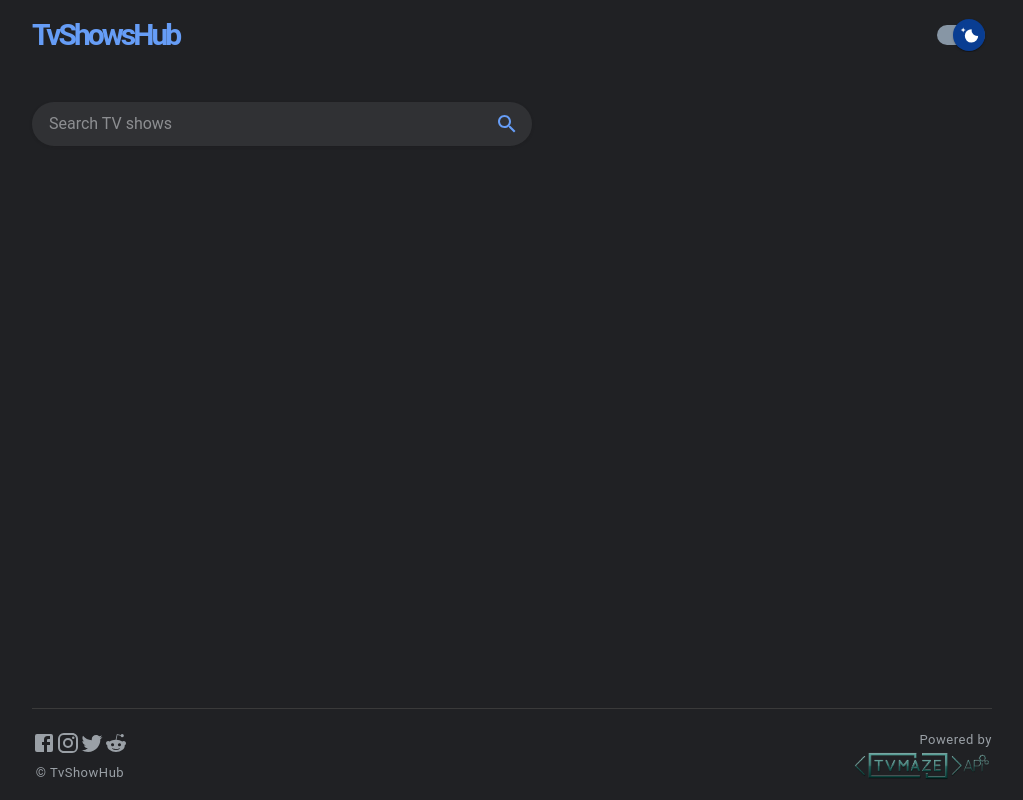
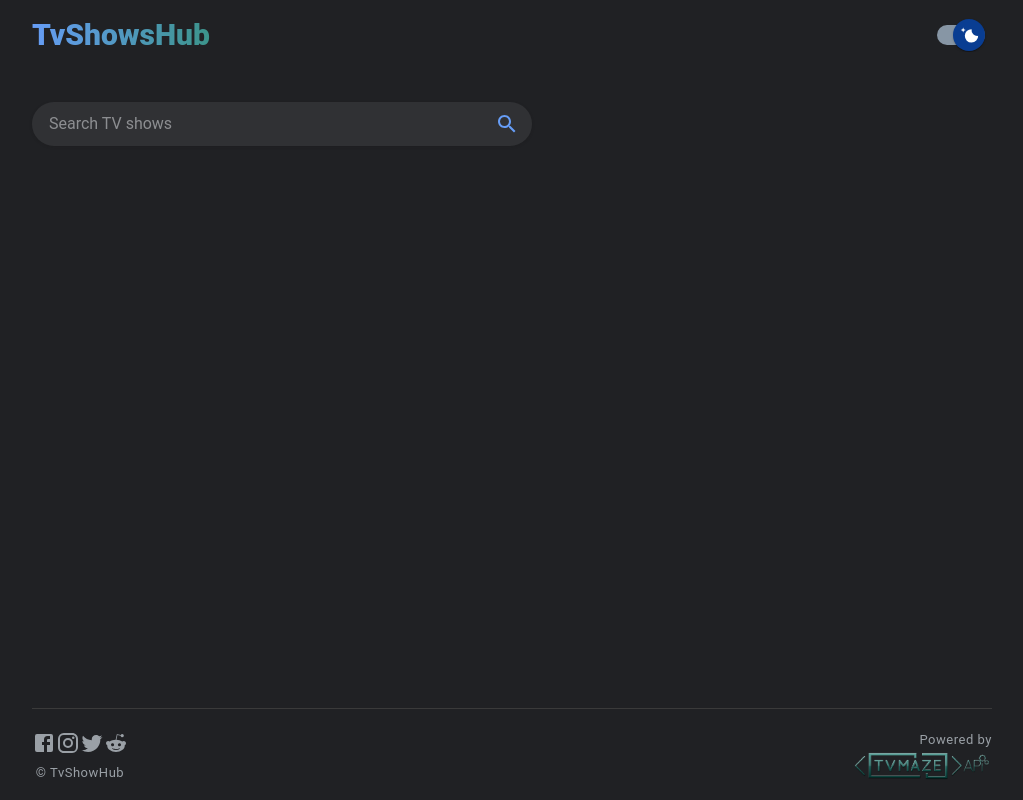
Before and after one commit to jovanavukicevicdev/tv-show-hub-vite, a React (Vite) app: page /shows in a window 1280 px wide. Shown: the whole page, without its empty margins (128-1151 px from the left). Built offline with nearby package versions, Linux system fonts and the light colour scheme.

Commit message:
Restyle logo

```diff
--- a/src/core/components/shared/Header.tsx
+++ b/src/core/components/shared/Header.tsx
@@ -54,10 +54,12 @@
 
 const Logo = styled.div`
   color: ${getColor('primary')};
+  background: -webkit-linear-gradient(0deg, #669df6 0%, #3c948b 100%);
+  -webkit-background-clip: text;
+  -webkit-text-fill-color: transparent;
   font-size: 30px;
-  letter-spacing: -3px;
   line-height: 1;
-  font-weight: bold;
+  font-weight: 900;
   user-select: none;
   text-align: center;
 `;
```
